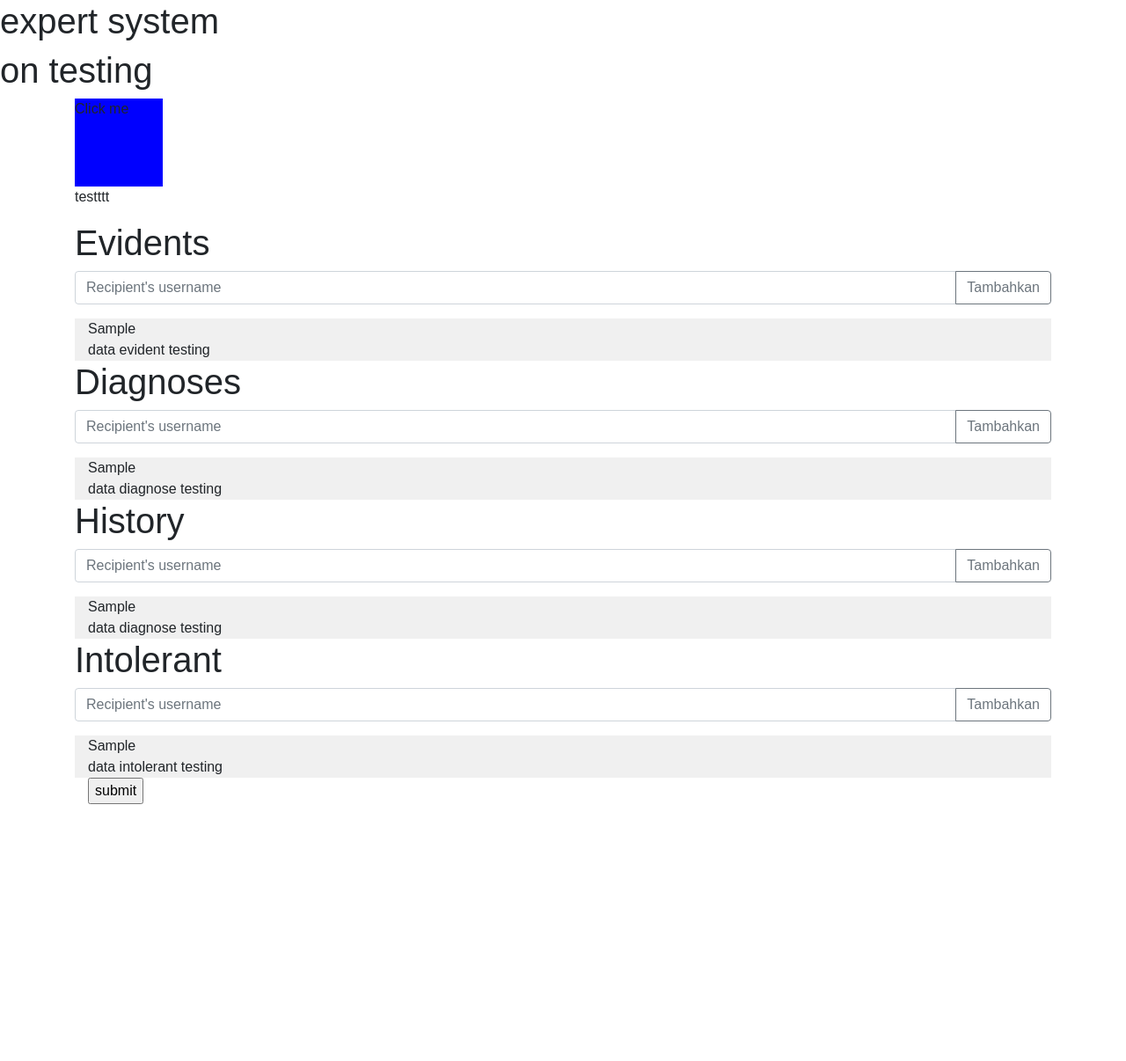
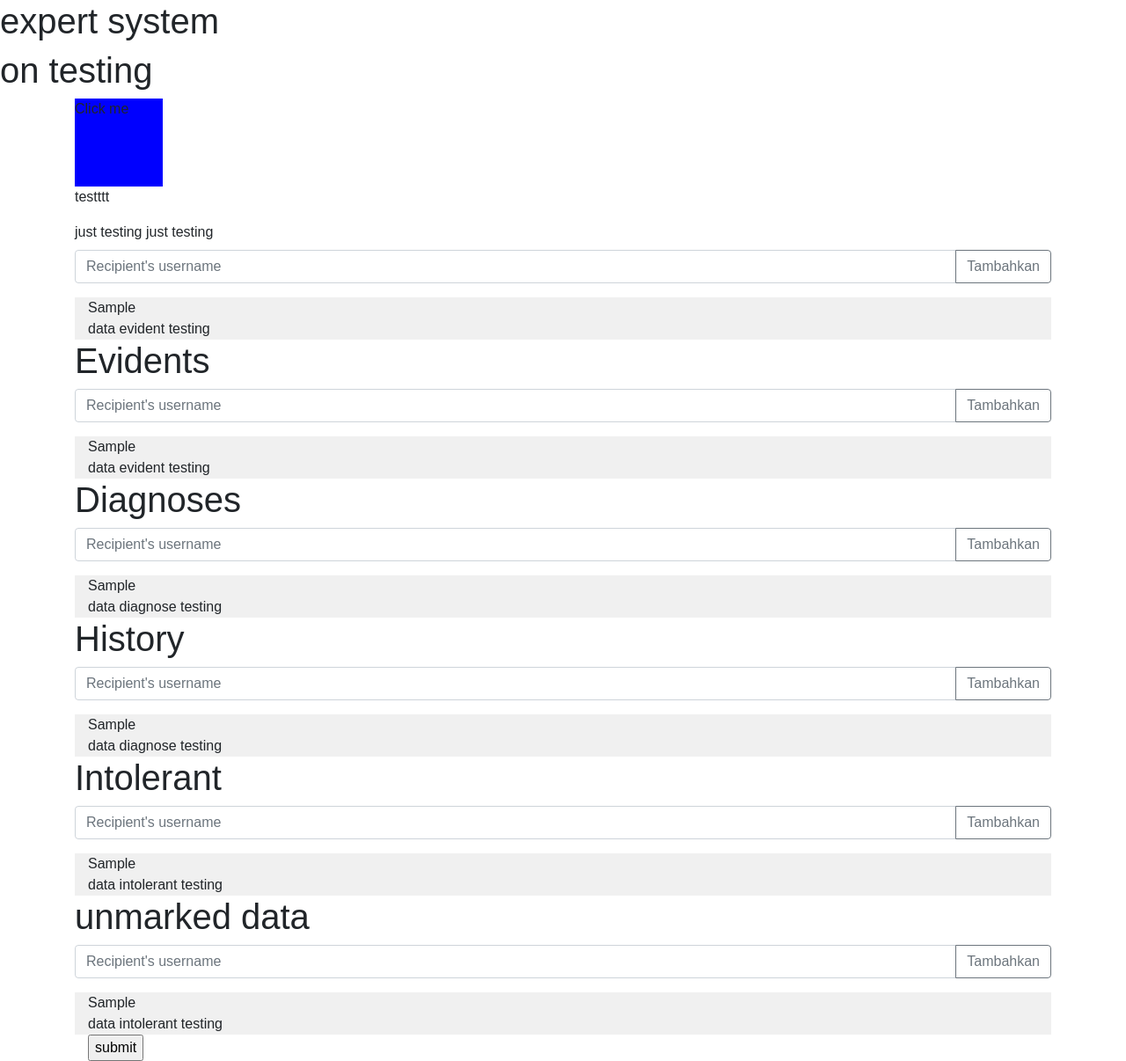
Before and after one commit to modalhoki/flask-project1, a Flask app: template templates/expert_system.html in a window 1280 px wide. Shown: the whole page at 88% size. Before the commit the page ends 914 px from the top, so only its background shows below. Run offline with Flask 3, Linux system fonts and the light colour scheme; the template is opened without the code that fills it: most values are stand-ins (such as "Sample title", 1, 10 or a date in 2020).

Commit message:
data filtering done

```diff
--- a/app.py
+++ b/app.py
@@ -81,7 +81,7 @@ data_ev = ["evident1", "evident2", "evident3"]
 # data input his
 data_his = ["history1", "history2", "history3"]
 # data input di
-data_di = ["diagnose1", "diagnose2", "diagnose3"]
+edata_di = ["diagnose1", "diagnose2", "diagnose3"]
 # data input int
 data_int = ["intolerant1", "intolerant2", "intolerant3"]
 
@@ -91,12 +91,14 @@ def expert_system():
     if request.method == 'POST':
         return "expert system post testing"
     else:
+        # render page and assign data for selection
         return render_template('/expert_system.html',
-                               task=[],
-                               eveident_selection=expertSystem.data_testing,
-                               diagonse_selection=data_di,
-                               history_selection=expertSystem.his_data,
-                               intolearant_selection=data_int)
+                               all_selection_option=expertSystem.data_testing,
+                               eveident_selection=expertSystem.evident_data,
+                               diagonse_selection=expertSystem.diagnose_data,
+                               history_selection=expertSystem.history_data,
+                               intolearant_selection=expertSystem.intolerant_data,
+                               unmarked_selection=expertSystem.unmarked_data)
 
 
 # input data
--- a/expertSystem.py
+++ b/expertSystem.py
@@ -5,11 +5,23 @@ df = pd.read_csv("db.csv", header=0)
 data_testing = df["input"]
 data_type = df["type"]
 
-his_data = []
+# set temp memory
+history_data = []
+diagnose_data = []
+evident_data = []
+intolerant_data = []
+unmarked_data = []
 
+# raw data sorting into temp memory
 for i in range(len(data_testing)):
     current_type = data_type[i]
     if current_type == "History":
-        his_data.append(data_testing[i])
-
-his_data.append("done")
+        history_data.append(data_testing[i])
+    elif current_type == "diagnose":
+        diagnose_data.append(data_testing[i])
+    elif current_type == "evident":
+        evident_data.append(data_testing[i])
+    elif current_type == "intolereant":
+        intolerant_data.append(data_testing[i])
+    else:
+        unmarked_data.append(data_testing[i])
--- a/templates/expert_system.html
+++ b/templates/expert_system.html
@@ -1,4 +1,24 @@
+{#{% extends 'selection.html' %}#}
+{##}
+{##}
+{#{% block selection_title %}terserah{% endblock %}#}
+{#{% block selection_data %}terserah juga#}
+{#    {% for i in unmarked_selection %}#}
+{#        {{ i }} <br>#}
+{#    {% endfor %}#}
+{#{% endblock %}#}
+
+{#{% block selection_title %}terserah{% endblock %}#}
+{#{% block selection_data %}terserah juga#}
+{#    {% for i in unmarked_selection %}#}
+{#        {{ i }} <br>#}
+{#    {% endfor %}#}
+{#{% endblock %}#}
+
+
+
 {% extends 'base.html' %}
+
 
 {% block head %}
     <title>expert system</title>
@@ -20,6 +40,31 @@
         <div class="input-group mb-3 ">
 testttt
     </div>
+
+    {% block selection_title %}
+     just testing
+    {% endblock %}
+
+    {% block selection_data %}
+        just testing
+    {% endblock %}
+
+
+
+    <h1></h1>
+    <div class="input-group mb-3">
+            <input type="text" class="form-control" placeholder="Recipient's username" aria-label="Recipient's username" aria-describedby="basic-addon2">
+            <div class="input-group-append">
+                <button class="btn btn-outline-secondary" type="button">Tambahkan</button>
+            </div>
+        </div>
+
+        <div class="container bgku">
+            {% for i in all_selection_option %}
+    {{ i }} <br>
+{% endfor %}
+            data evident testing
+        </div>
 
     <h1>Evidents</h1>
     <div class="input-group mb-3">
@@ -84,6 +129,22 @@ testttt
         </div>
 
 
+    <h1>unmarked data</h1>
+    <div class="input-group mb-3">
+            <input type="text" class="form-control" placeholder="Recipient's username" aria-label="Recipient's username" aria-describedby="basic-addon2">
+
+            <div class="input-group-append">
+                <button class="btn btn-outline-secondary" type="button">Tambahkan</button>
+            </div>
+        </div>
+        <div class="container bgku">
+            {% for i in unmarked_selection %}
+    {{ i }} <br>
+{% endfor %}
+            data intolerant testing
+        </div>
+
+
         <div class="container">
             <form action="/expert_system" method="POST">
                 <input type="submit" value="submit">
--- a/templates/update.html
+++ b/templates/update.html
@@ -1,5 +1,4 @@
 {% extends 'base.html' %}
-
 {% block head %}
     <title>yoii mannn</title>
 {% endblock %}
```
Also changed, not shown: templates/selection.html (added, +27 -0 lines).
